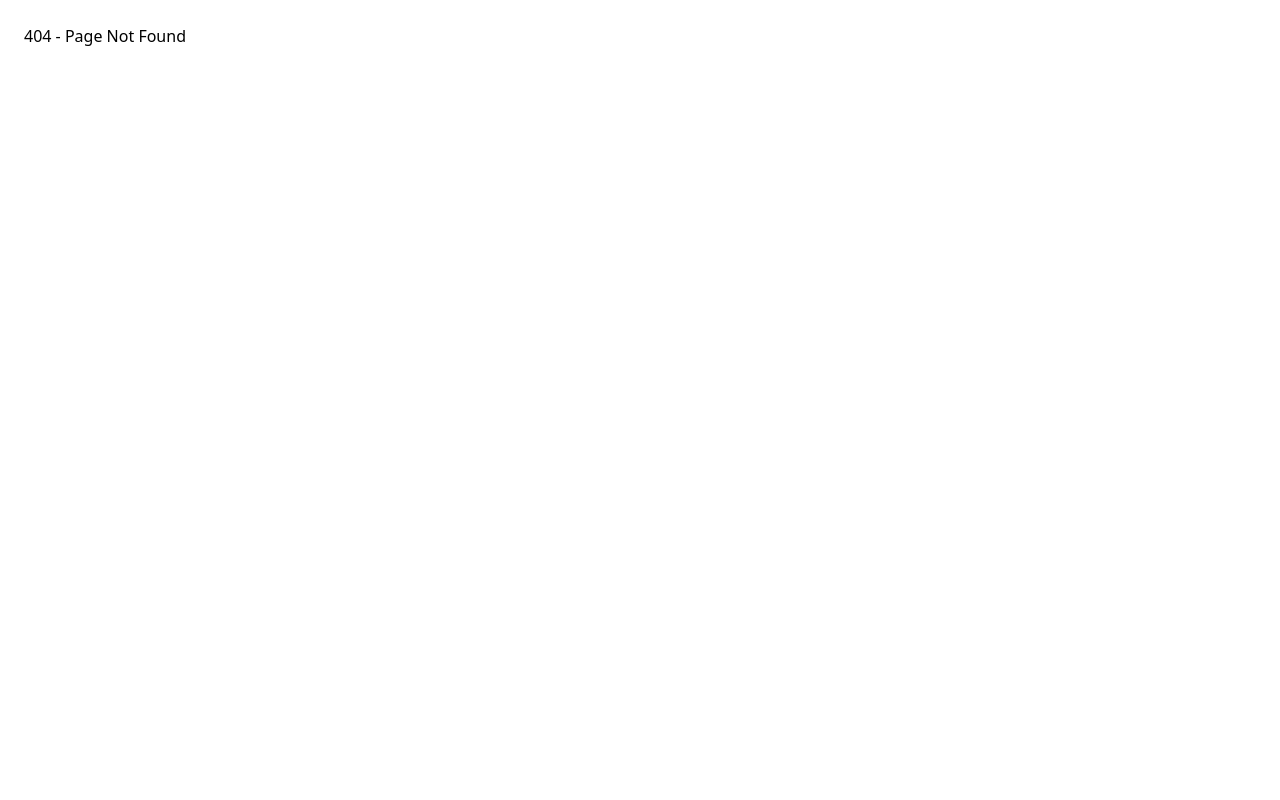
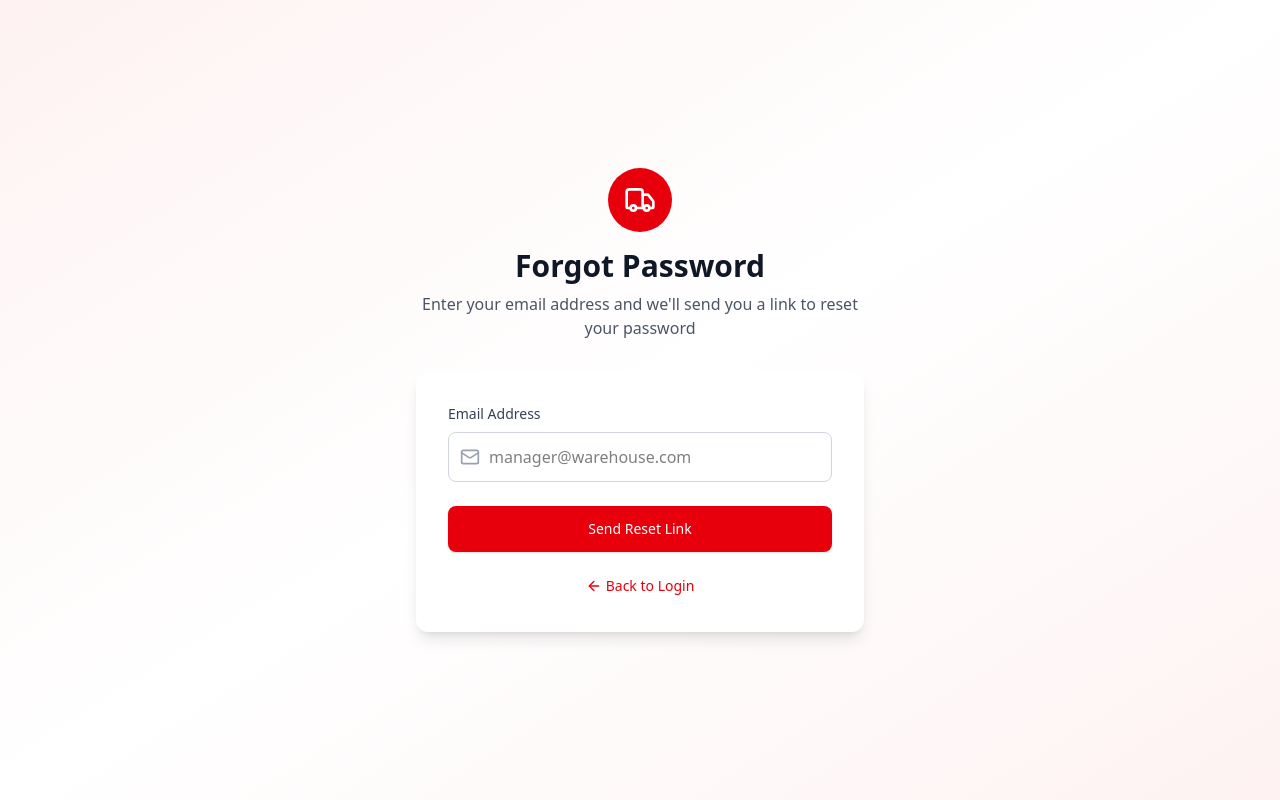
Before and after one commit to KwameGilbert/xy_cargo, a React (Vite) app: page /warehouse/auth/forgot-password in a window 1280 px wide. Before the commit this address had no page. Built offline with nearby package versions, Linux system fonts and the light colour scheme.

Commit message:
Add Forgot Password functionality for Warehouse authentication

```diff
--- /dev/null
+++ b/src/pages/warehouse/auth/WarehouseForgotPassword.jsx
@@ -0,0 +1,138 @@
+import React, { useState } from 'react';
+import { Link } from 'react-router-dom';
+import { ArrowLeft, Mail, Truck } from 'lucide-react';
+
+const WarehouseForgotPassword = () => {
+  const [email, setEmail] = useState('');
+  const [loading, setLoading] = useState(false);
+  const [submitted, setSubmitted] = useState(false);
+  const [error, setError] = useState('');
+
+  const handleSubmit = async (e) => {
+    e.preventDefault();
+    setLoading(true);
+    setError('');
+
+    // Simulate API call to send reset email
+    try {
+      await new Promise(resolve => setTimeout(resolve, 1500));
+      setSubmitted(true);
+    } catch (err) {
+      setError('Failed to send reset email. Please try again.');
+    } finally {
+      setLoading(false);
+    }
+  };
+
+  if (submitted) {
+    return (
+      <div className="min-h-screen bg-gradient-to-br from-red-50 via-white to-red-50 flex items-center justify-center p-4">
+        <div className="max-w-md w-full space-y-8">
+          <div className="text-center">
+            <div className="mx-auto h-16 w-16 bg-green-600 rounded-full flex items-center justify-center mb-4">
+              <Mail className="h-8 w-8 text-white" />
+            </div>
+            <h2 className="text-3xl font-bold text-gray-900 mb-2">
+              Check Your Email
+            </h2>
+            <p className="text-gray-600 mb-6">
+              We've sent a password reset link to <strong>{email}</strong>
+            </p>
+            <p className="text-sm text-gray-500 mb-6">
+              Didn't receive the email? Check your spam folder or try again.
+            </p>
+            <Link
+              to="/warehouse/auth/login"
+              className="inline-flex items-center px-4 py-2 border border-transparent text-sm font-medium rounded-lg text-white bg-red-600 hover:bg-red-700 focus:outline-none focus:ring-2 focus:ring-offset-2 focus:ring-red-500 transition-colors"
+            >
+              <ArrowLeft className="h-4 w-4 mr-2" />
+              Back to Login
+            </Link>
+          </div>
+        </div>
+      </div>
+    );
+  }
+
+  return (
+    <div className="min-h-screen bg-gradient-to-br from-red-50 via-white to-red-50 flex items-center justify-center p-4">
+      <div className="max-w-md w-full space-y-8">
+        {/* Header */}
+        <div className="text-center">
+          <div className="mx-auto h-16 w-16 bg-red-600 rounded-full flex items-center justify-center mb-4">
+            <Truck className="h-8 w-8 text-white" />
+          </div>
+          <h2 className="text-3xl font-bold text-gray-900 mb-2">
+            Forgot Password
+          </h2>
+          <p className="text-gray-600">
+            Enter your email address and we'll send you a link to reset your password
+          </p>
+        </div>
+
+        {/* Forgot Password Form */}
+        <div className="bg-white rounded-xl shadow-lg p-8">
+          <form onSubmit={handleSubmit} className="space-y-6">
+            {/* Email Field */}
+            <div>
+              <label htmlFor="email" className="block text-sm font-medium text-gray-700 mb-2">
+                Email Address
+              </label>
+              <div className="relative">
+                <div className="absolute inset-y-0 left-0 pl-3 flex items-center pointer-events-none">
+                  <Mail className="h-5 w-5 text-gray-400" />
+                </div>
+                <input
+                  id="email"
+                  name="email"
+                  type="email"
+                  required
+                  value={email}
+                  onChange={(e) => setEmail(e.target.value)}
+                  className="block w-full pl-10 pr-3 py-3 border border-gray-300 rounded-lg focus:ring-2 focus:ring-red-500 focus:border-red-500 transition-colors"
+                  placeholder="manager@warehouse.com"
+                />
+              </div>
+            </div>
+
+            {/* Error Message */}
+            {error && (
+              <div className="bg-red-50 border border-red-200 rounded-lg p-3">
+                <p className="text-sm text-red-600">{error}</p>
+              </div>
+            )}
+
+            {/* Submit Button */}
+            <button
+              type="submit"
+              disabled={loading}
+              className="w-full flex justify-center py-3 px-4 border border-transparent rounded-lg shadow-sm text-sm font-medium text-white bg-red-600 hover:bg-red-700 focus:outline-none focus:ring-2 focus:ring-offset-2 focus:ring-red-500 disabled:opacity-50 disabled:cursor-not-allowed transition-colors"
+            >
+              {loading ? (
+                <div className="flex items-center">
+                  <div className="animate-spin rounded-full h-4 w-4 border-b-2 border-white mr-2"></div>
+                  Sending Reset Link...
+                </div>
+              ) : (
+                'Send Reset Link'
+              )}
+            </button>
+          </form>
+
+          {/* Back to Login */}
+          <div className="mt-6 text-center">
+            <Link
+              to="/warehouse/auth/login"
+              className="inline-flex items-center text-sm font-medium text-red-600 hover:text-red-500 transition-colors"
+            >
+              <ArrowLeft className="h-4 w-4 mr-1" />
+              Back to Login
+            </Link>
+          </div>
+        </div>
+      </div>
+    </div>
+  );
+};
+
+export default WarehouseForgotPassword;
--- a/src/pages/warehouse/auth/WarehouseLogin.jsx
+++ b/src/pages/warehouse/auth/WarehouseLogin.jsx
@@ -1,5 +1,5 @@
 import React, { useState } from 'react';
-import { useNavigate } from 'react-router-dom';
+import { Link, Links, useNavigate } from 'react-router-dom';
 import { Eye, EyeOff, Lock, Mail, Truck } from 'lucide-react';
 
 const WarehouseLogin = () => {
@@ -131,9 +131,11 @@ const WarehouseLogin = () => {
                 </label>
               </div>
               <div className="text-sm">
-                <a href="#" className="font-medium text-red-600 hover:text-red-500 transition-colors">
-                  Forgot password?
-                </a>
+                <Link to="/warehouse/auth/forgot-password" className="hover:underline text-red-500">
+                  <p className="font-medium text-red-600 hover:text-red-500 transition-colors">
+                    Forgot password?
+                  </p>
+                </Link>
               </div>
             </div>
 
@@ -166,7 +168,7 @@ const WarehouseLogin = () => {
             <p className="text-sm text-gray-600">
               Need help? Contact{' '}
               <a href="mailto:support@warehouse.com" className="font-medium text-red-600 hover:text-red-500">
-                support@warehouse.com
+                support@xycargo.com
               </a>
             </p>
           </div>
--- a/src/routes/AppRoutes.jsx
+++ b/src/routes/AppRoutes.jsx
@@ -28,6 +28,7 @@ import MainLayout from "../components/public_pages/layout/MainLayout";
 
 //Warehouse Pages
 import WarehouseLogin from "../pages/warehouse/auth/WarehouseLogin";
+import WarehouseForgotPassword from "../pages/warehouse/auth/WarehouseForgotPassword";
 import WarehouseDashboard from "../pages/warehouse/dashboard/WarehouseDashboard";
 import WarehouseParcelsPage from "../pages/warehouse/parcels/WarehouseParcelsPage";
 import WarehouseParcelDetailPage from "../pages/warehouse/parcels/WarehouseParcelDetailPage";
@@ -74,6 +75,7 @@ const AppRoutes = () => (
 
     {/* Warehouse Auth Routes */}
     <Route path="warehouse/auth/login" element={<WarehouseLogin />} />
+    <Route path="warehouse/auth/forgot-password" element={<WarehouseForgotPassword />} />
 
     {/* Warehouse Routes - wrapped in WarehouseLayout */}
       <Route path="warehouse/dashboard" element={<WarehouseDashboard />} />
```
